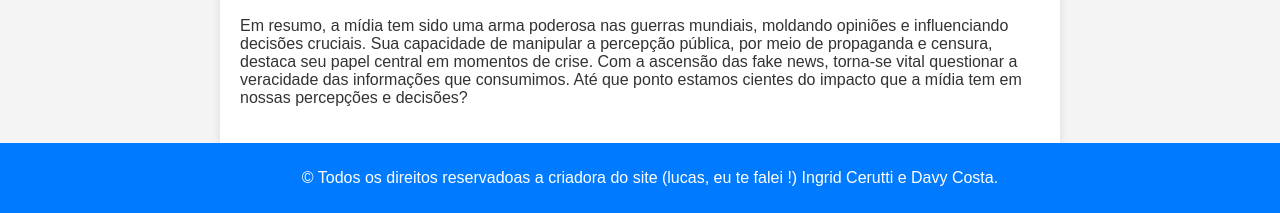
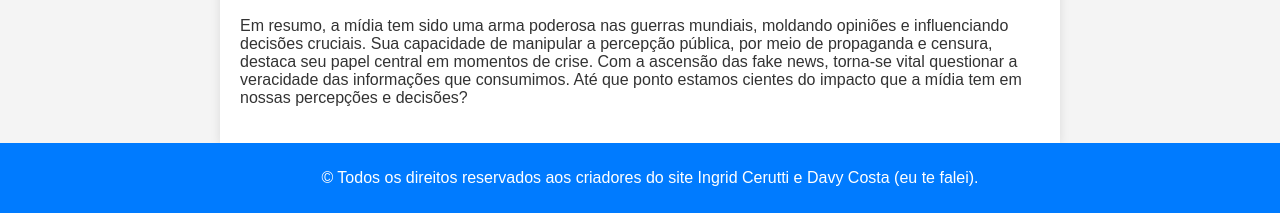
Before and after one commit to cerutti-i/Projeto-literario-escolar, a plain HTML site: page index.html in a window 1280 px wide. Shown: the part 1422-1635 px from the top of the page. Drawn offline with Linux system fonts and the light colour scheme.

Commit message:
Update index.html

```diff
--- a/index.html
+++ b/index.html
@@ -53,7 +53,7 @@
     </main>
 
     <footer>
-        <p>&copy; Todos os direitos reservadoas a criadora do site (lucas, eu te falei !) Ingrid Cerutti e Davy Costa.</p>
+        <p>&copy; Todos os direitos reservados aos criadores do site Ingrid Cerutti e Davy Costa (eu te falei).</p>
     </footer>
 </body>
 </html>
```
